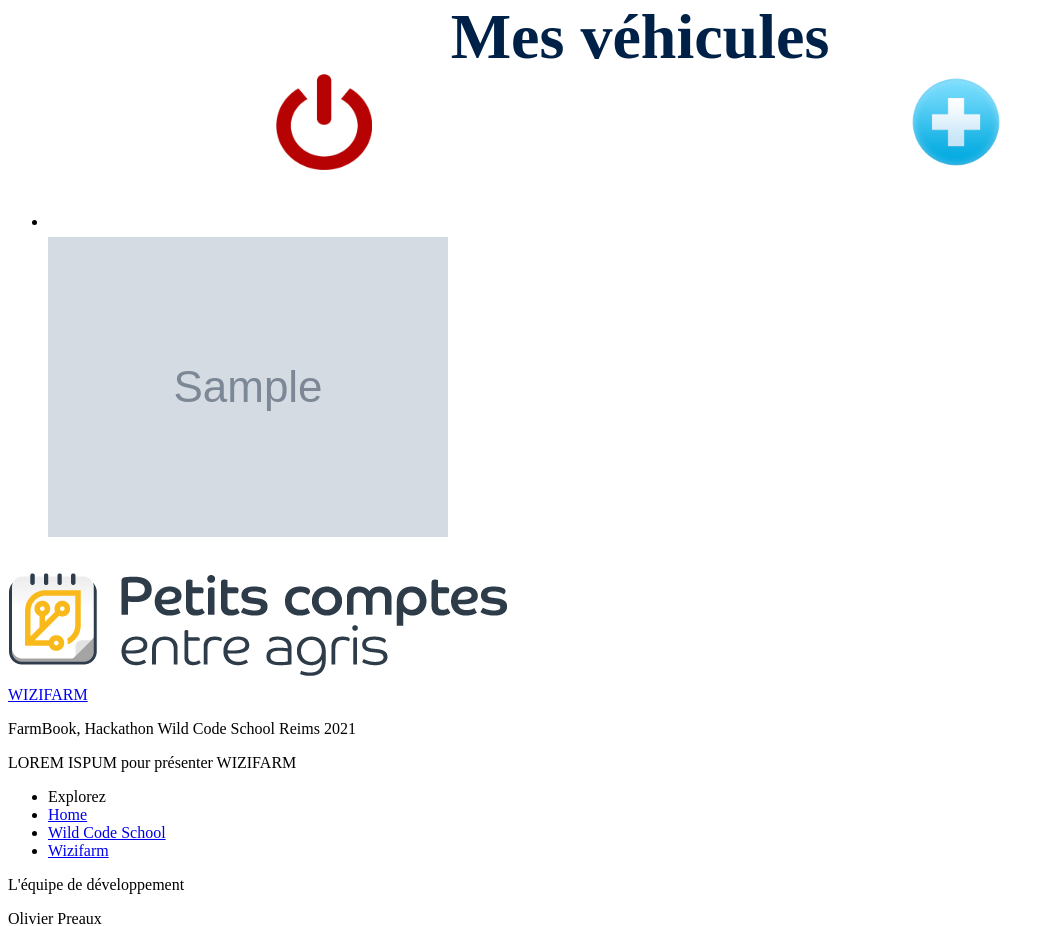
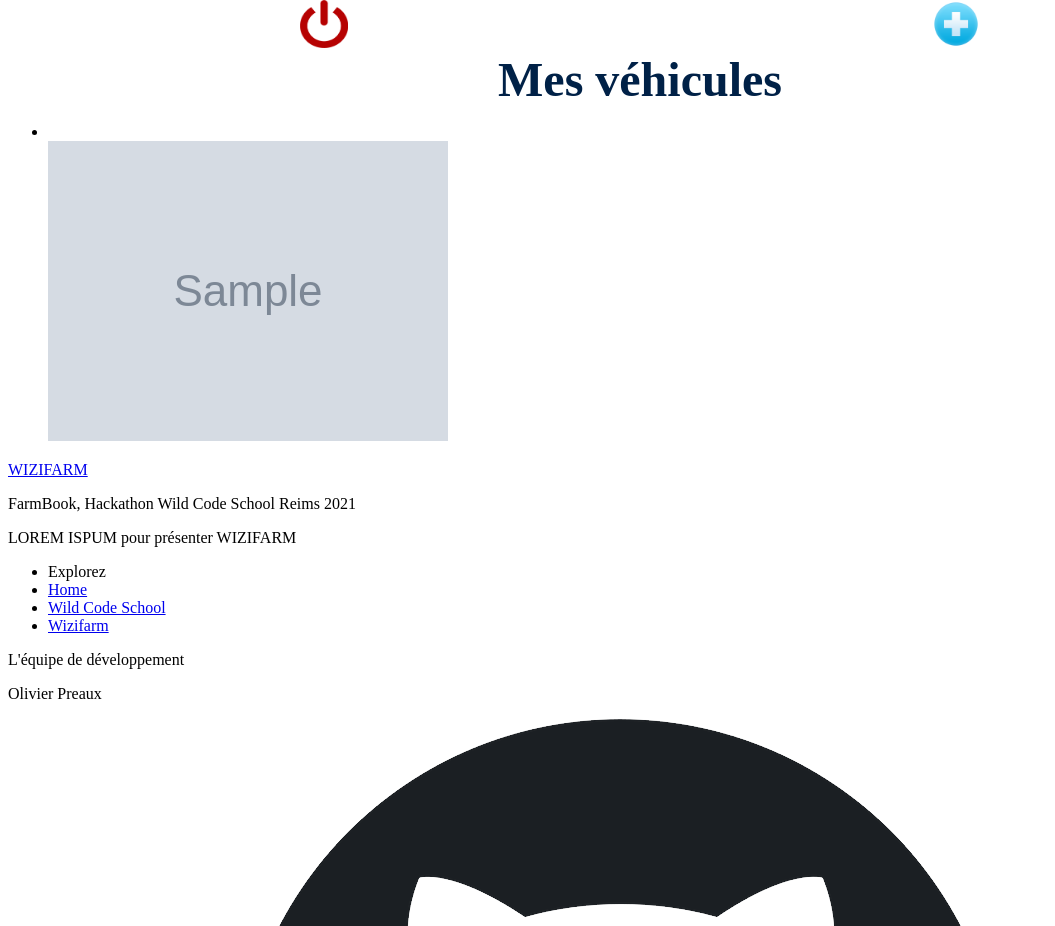
Before and after one commit to WildCodeSchool/reims-php-2009-hackathon-farm-book, a Symfony app: template templates/vehicle/index.html.twig in a window 1280 px wide. Shown: the part 212-1138 px from the top of the page, without its empty margins (0-1055 px from the left). Run offline with Twig, Linux system fonts and the light colour scheme; the template is opened without the code that fills it: most values are stand-ins (such as "Sample title", 1, 10 or a date in 2020); grey boxes marked "Sample" are stand-in pictures; some libraries are stand-ins or nearby versions.

Commit message:
fix : css show template

```diff
--- a/templates/_footer.html.twig
+++ b/templates/_footer.html.twig
@@ -1,7 +1,5 @@
 {% block footer %}
-    <div class="containerlogos">
-        <div class="logopcea"><img src="{{ asset('/uploads/logopcea.png') }}" alt="vehicle">
-        </div>
+
     </div>
     <footer class="site-footer">
         <div id="companyinfo"> <a id="sitelink" href="#">WIZIFARM</a>
--- a/templates/vehicle/index.html.twig
+++ b/templates/vehicle/index.html.twig
@@ -3,15 +3,16 @@
 {% block title %}Mes véhicules{% endblock %}
 
 {% block body %}
-<h1 style="text-align: center; margin: 0; font-size: 4rem; color: #002147;">Mes véhicules</h1>
+
 <div style ="display: flex ; justify-content:space-around">
-    <a href="{{ path('app_logout') }}"><img style="height: 6rem; width: 6rem;"src="{{ asset('build/images/logout.png') }}"></a>
-    <a href="{{ path('vehicle_new') }}"><img style="height: 6rem; width: 6rem;"src="{{ asset('build/images/add-image-icon.png') }}"></a>
+    <a href="{{ path('app_logout') }}"><img style="height: 3rem; width: 3rem;"src="{{ asset('build/images/logout.png') }}"></a>
+    <a href="{{ path('vehicle_new') }}"><img style="height: 3rem; width: 3rem;"src="{{ asset('build/images/add-image-icon.png') }}"></a>
 </div>
+<h1 style="text-align: center; margin: 0; font-size: 3rem; color: #002147;">Mes véhicules</h1>
 <div class="example-wrapper">
     <ul>
     {% for vehicle in vehicles %}
-        <li class="tuile-vehicle-index"><a style="text-decoration:none; color: white; font-size: 2.5rem;"href="{{ path('vehicle_show', {id: vehicle.id}) }}">{{ vehicle.name }}</a>
+        <li class="tuile-vehicle-index"><a style="text-decoration:none; color: white"href="{{ path('vehicle_show', {id: vehicle.id}) }}">{{ vehicle.name }}</a>
     <div class='picture-vehicle-index'>
     {% if vehicle.picture == NULL  %}
             <img src="{{ asset('/uploads/tracteur.jpg') }}" alt="vehicle">
@@ -22,6 +23,7 @@
     </li>
     {% endfor %}
     </ul>
+
 </div>
                                 {# NE SUPPRIMER PAS CE QU'IL Y A EN COMMENTAIRE SVP !!!#}
 {# {% for vehicle in vehicles %}
```
Also changed, not shown: assets/styles/app.scss (+5 -4 lines).
